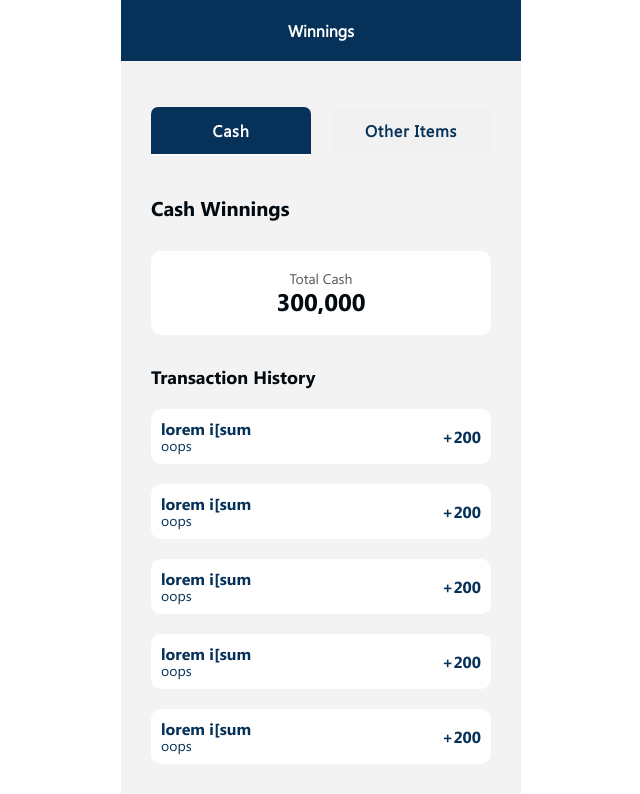
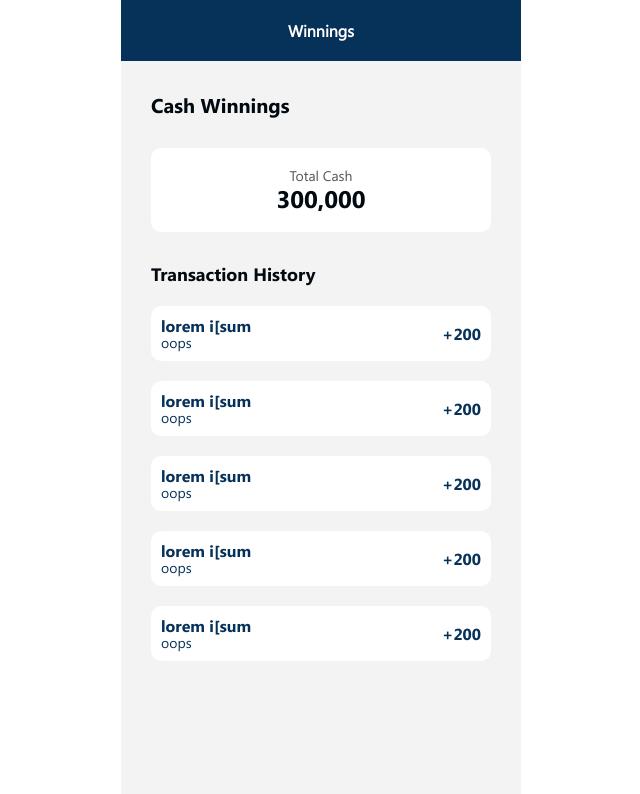
Before and after one commit to EzeBernardine/check, a Next.js app: page / in a window 1280 px wide. Shown: the top 794 px of the page, without its empty margins (319-959 px from the left). Built offline with nearby package versions, Linux system fonts and the light colour scheme.

Commit message:
Removed landingpage tab section

```diff
--- a/screens/Landing/index.js
+++ b/screens/Landing/index.js
@@ -6,7 +6,7 @@ import Cash from "./Cash";
 const Header = () => {
   return (
     <Container>
-      <Tabs
+      {/* <Tabs
         click={(tab) => console.log(tab, 'tab')}
         nonActiveColor={"#063159"}
         activeColor={"white"}
@@ -14,10 +14,10 @@ const Header = () => {
         full
       >
         <div label="Cash">
-          <Cash />
         </div>
         <div label="Other Items">Other Items</div>
-      </Tabs>
+      </Tabs> */}
+          <Cash />
     </Container>
   );
 };
```
